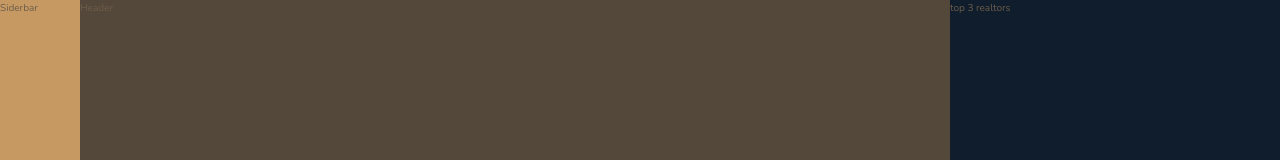
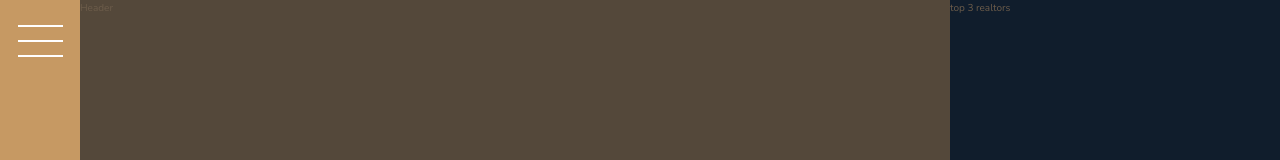
Before and after one commit to shrirangmhalgi/nexter, a website: page index.html in a window 1280 px wide. Shown: the top 160 px of the page. Drawn offline with nearby package versions, Linux system fonts and the light colour scheme.

Commit message:
added the sidebar section

```diff
--- a/index.html
+++ b/index.html
@@ -16,7 +16,8 @@
 
 <body class="container">
   <div class="sidebar">
-    Siderbar
+    <button class="nav-btn">
+    </button>
   </div>
 
   <header class="header">
--- a/sass/_sidebar.scss
+++ b/sass/_sidebar.scss
@@ -2,4 +2,33 @@
   background-color: $color-primary;
   grid-column: sidebar-start / sidebar-end;
   grid-row: 1 / -1; //-1 is end
+
+  display: flex;
+  justify-content: center;
 }
+
+.nav-btn{
+  border: none;
+  border-radius: 0;
+
+  background-color: #fff;
+  height: 2px;
+  width: 4.5rem;
+  margin-top: 4rem;
+
+  &::before, &::after{
+    background-color: #fff;
+    height: 2px;
+    width: 4.5rem;
+    content: "";
+    display: block;
+  }
+
+  &::before{
+    transform: translateY(-1.5rem);
+  }
+
+  &::after{
+    transform: translateY(1.3rem);
+  }
+}
```
Also changed, not shown: css/style.css.
